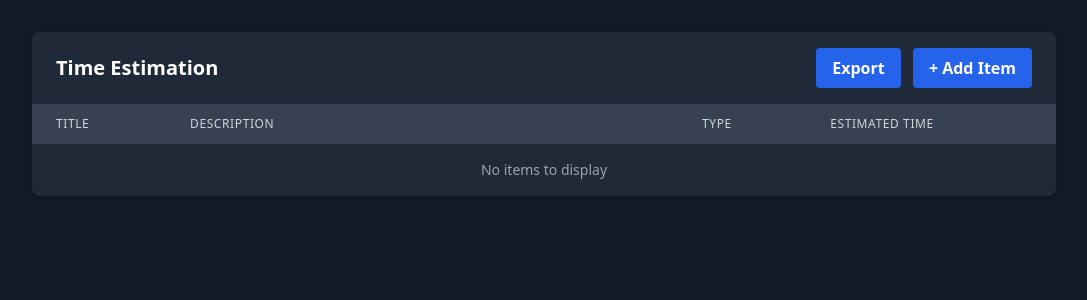
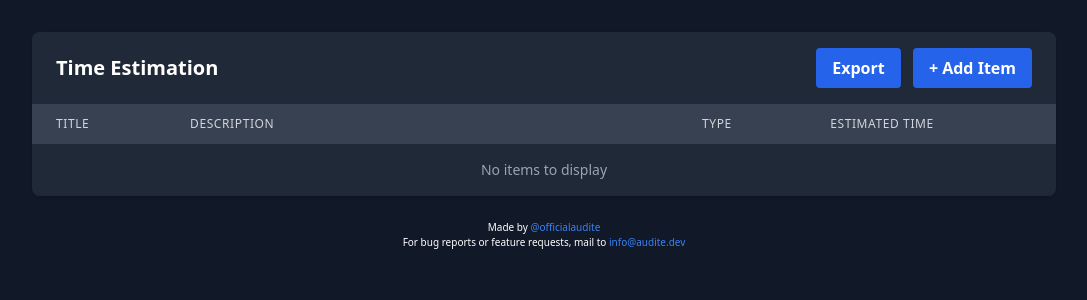
Before and after one commit to OfficialAudite/timeplanner, a SvelteKit app: page / in a window 1280 px wide. Shown: the top 300 px of the page, without its empty margins (96-1183 px from the left). Built offline with nearby package versions, Linux system fonts and the light colour scheme.

Commit message:
Copyright

```diff
--- a/src/routes/+page.svelte
+++ b/src/routes/+page.svelte
@@ -194,3 +194,5 @@
         </table>
     </div>
 </div>
+<p class="text-white text-[10px] mt-6 text-center">Made by <a href="https://github.com/OfficialAudite/" class=" text-blue-500 hover:text-blue-300 hover:underline">@officialaudite</a></p>
+<p class="text-white text-[10px] mb-6 text-center">For bug reports or feature requests, mail to <a href="mailto:info@audite.dev" class=" text-blue-500 hover:text-blue-300 hover:underline">info@audite.dev</a></p>
```
